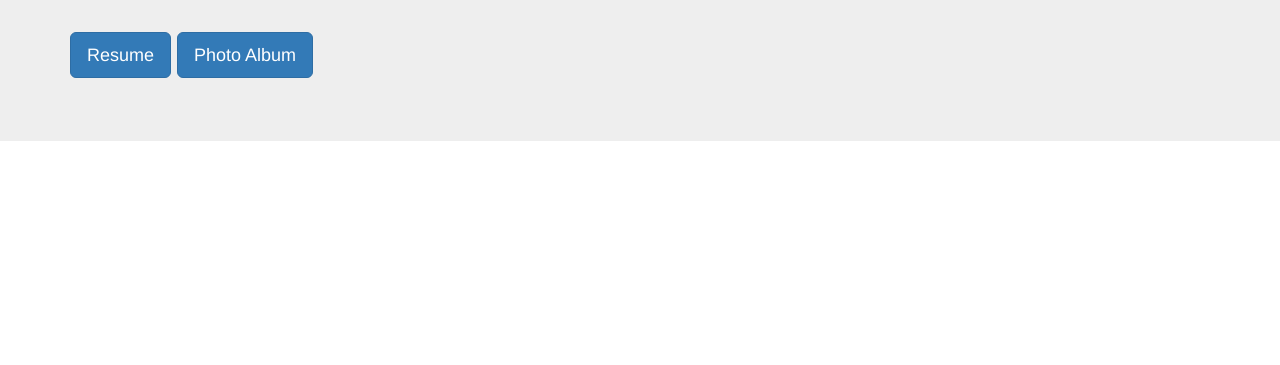
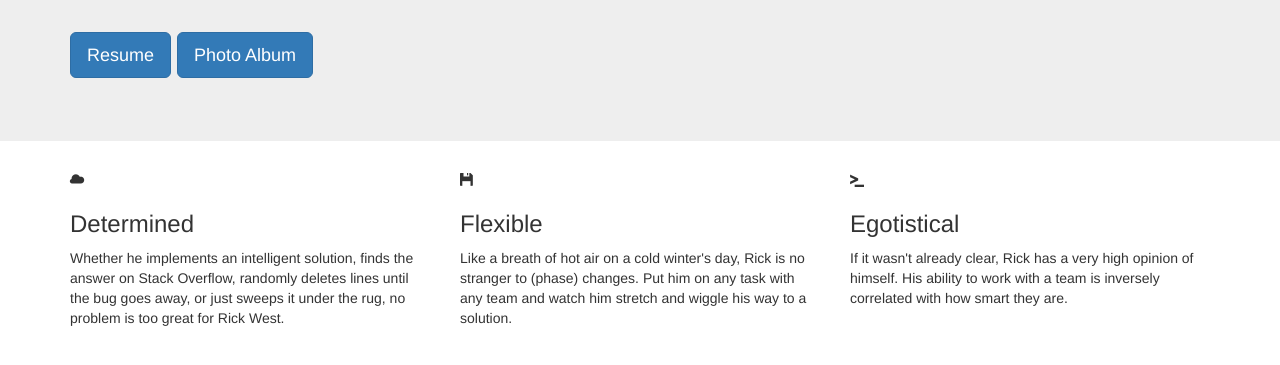
Before and after one commit to Nick-Webb/Nick-Webb.github.io, a plain HTML site: page index.html in a window 1280 px wide. Shown: the part 281-646 px from the top of the page. Drawn offline with nearby package versions, Linux system fonts and the light colour scheme.

Commit message:
Added descriptions of Nick's best qualities. Not real.

```diff
--- a/index.html
+++ b/index.html
@@ -20,7 +20,7 @@
   </head>
   <body>
 
-    <!-- navbar -->
+    <!-- "minimalist" navbar -->
     <nav class="navbar navbar-inverse navbar-static-top">
       <div class="container">
         <div class="navbar-header">
@@ -61,6 +61,39 @@
       </div>
     </div>
 
+
+    <!-- buzzword gibberish -->
+    <div class="container">
+      <div class="row">
+
+        <!-- Determination -->
+        <div class="col-md-4">
+          <span class="glyphicon glyphicon-cloud" aria-hidden="true"></span>
+          <h3>Determined</h3>
+          <p> Whether he implements an intelligent solution, finds the answer on Stack Overflow,
+             randomly deletes lines until the bug goes away, or just sweeps it under the rug,
+             no problem is too great for Rick West.</p>
+        </div>
+
+        <!-- Condensation -->
+        <div class="col-md-4">
+          <span class="glyphicon glyphicon-floppy-disk" aria-hidden="true"></span>
+          <h3>Flexible</h3>
+          <p>Like a breath of hot air on a cold winter's day, Rick is no stranger to (phase) changes.
+             Put him on any task with any team and watch him stretch and wiggle his way to a solution. </p>
+        </div>
+
+
+        <div class="col-md-4">
+          <span class="glyphicon glyphicon-console" aria-hidden="true"></span>
+          <h3>Egotistical</h3>
+          <p>If it wasn't already clear, Rick has a very high opinion of himself. His ability to
+             work with a team is inversely correlated with how smart they are. </p>
+        </div>
+
+      </div>
+    </div>
+
     <!-- jquery and boostrap.js -->
     <script src="https://ajax.googleapis.com/ajax/libs/jquery/1.11.3/jquery.min.js"></script>
     <script src="js/bootstrap.min.js"></script>
```
Lines whose indentation alone changed are shown as unchanged.
